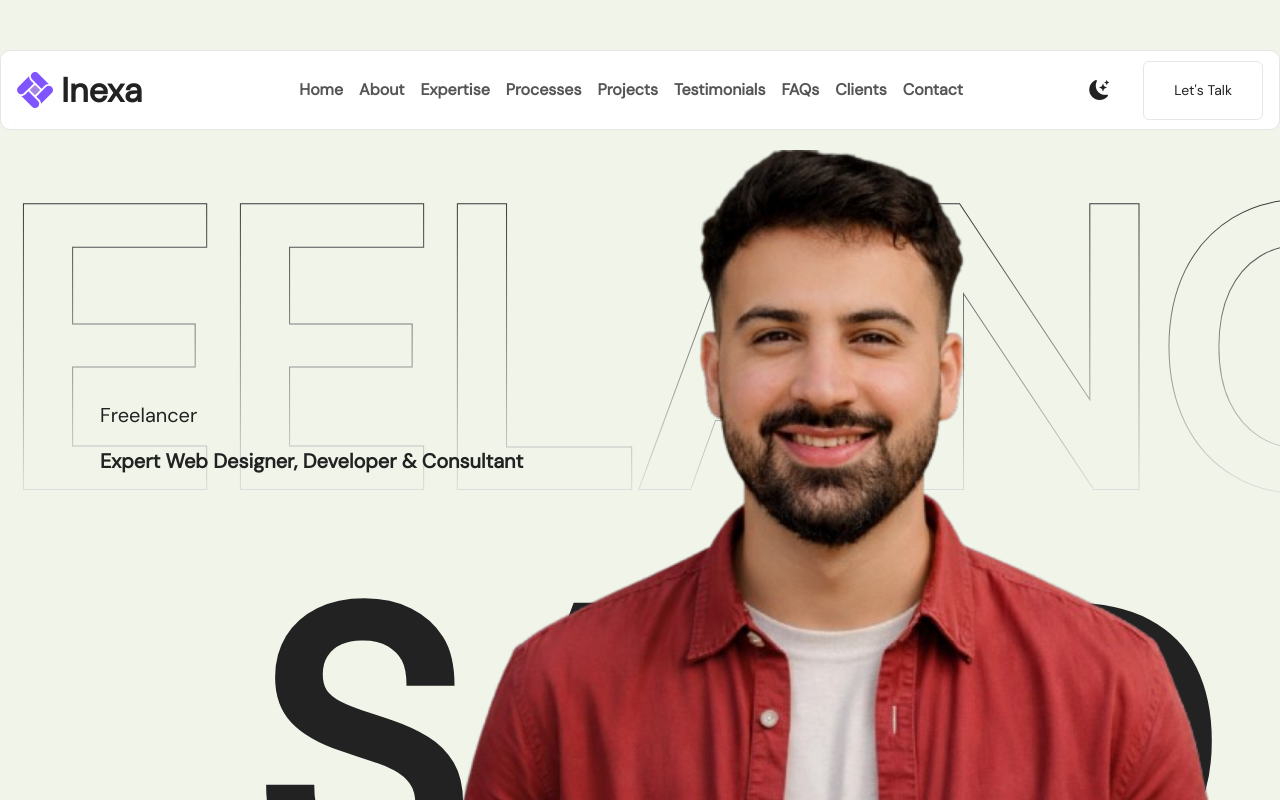
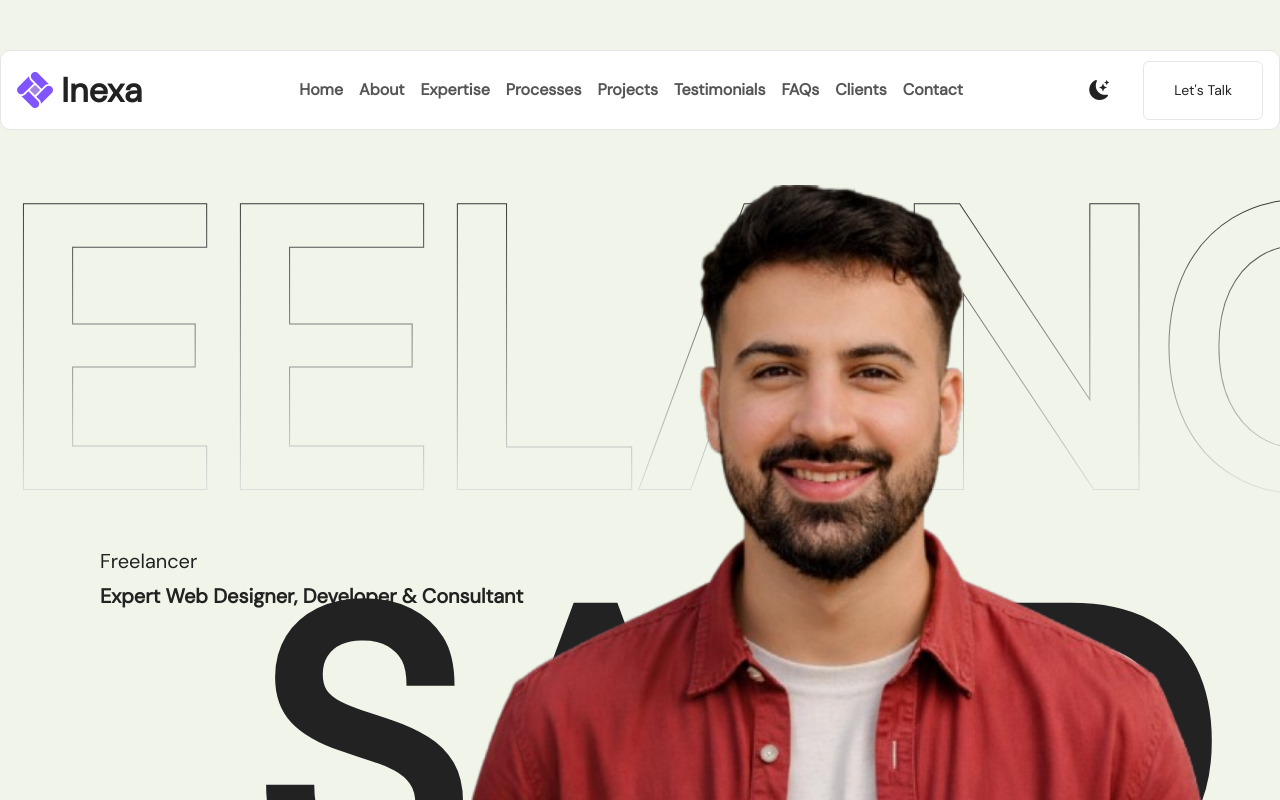
Before and after one commit to BismaSahr/SaadPortfolio, a React (Vite) app: page / in a window 1280 px wide. Shown: the top 800 px of the page. Built offline with nearby package versions, Linux system fonts and the light colour scheme.

Commit message:
hero section adjusted

```diff
--- a/src/Components/Hero/Hero.css
+++ b/src/Components/Hero/Hero.css
@@ -40,7 +40,7 @@
 .heroImg {
   z-index: 2;
   position: absolute;
-  top: 150px;
+  bottom: 0;
   right: 70px;
   height: clamp(550px, 60vw, 1025px);
   width: auto;
@@ -55,6 +55,7 @@
 
 .hero-tag p {
   color: var(--text-main);
+  margin-bottom: 5px;
 }
 
 body.dark-theme .hero-tag p {
@@ -89,7 +90,7 @@ body.dark-theme .hero-tag p {
   .heroImg {
     position: relative;
     display: block;
-    margin: 40px auto;
+    margin: 40px auto 0 auto;
     top: auto;
     right: auto;
     height: clamp(280px, 60vw, 420px);
--- a/src/Components/Hero/Hero.jsx
+++ b/src/Components/Hero/Hero.jsx
@@ -20,7 +20,7 @@ const HeroSection = () => {
     const alsonX = useTransform(scrollYProgress, [0.6, 1], [-100, 200]);
 
     return (
-        <section ref={targetRef} style={{ overflow: "hidden", padding: "20px 0px 0px clamp(15px, 6vw, 60px)" }}>
+        <section ref={targetRef} style={{ position: "relative", overflow: "hidden", padding: "20px 0px 0px clamp(15px, 6vw, 60px)" }}>
             <Container>
                 <motion.p
                     style={{ x: uiuxX }}
```
